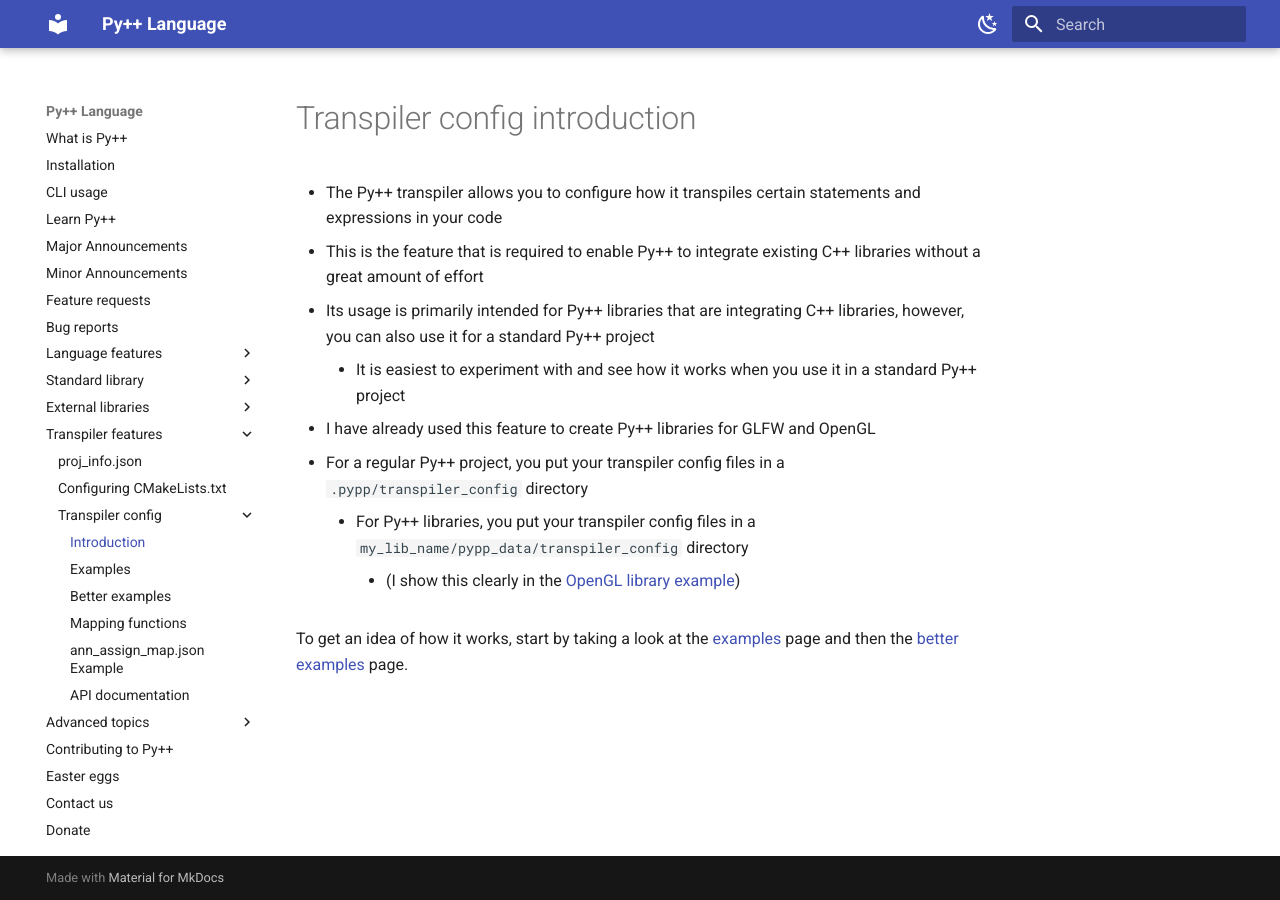
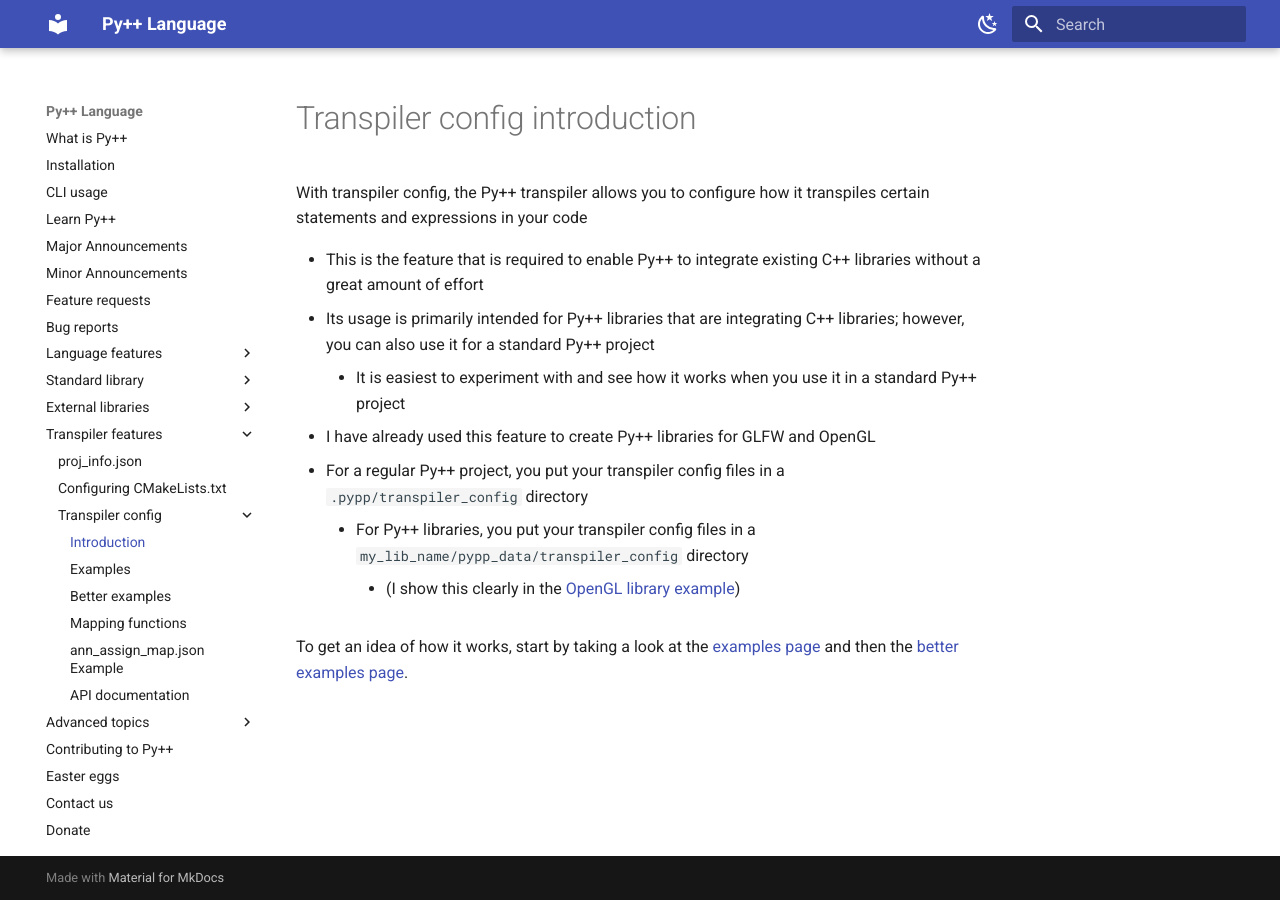
Before and after one commit to curtispuetz/pypp-docs, an MkDocs documentation site: the page built from docs/transpiler_features/config/introduction.md, in a window 1280 px wide. Built offline with MkDocs 1.6.1 and Material for MkDocs 9.7.7, drawn with Linux system fonts in a browser that asks for light colours.

Commit message:
Refine introduction for transpiler config documentation

```diff
--- a/docs/transpiler_features/config/introduction.md
+++ b/docs/transpiler_features/config/introduction.md
@@ -1,12 +1,13 @@
 # Transpiler config introduction
 
-- The Py++ transpiler allows you to configure how it transpiles certain statements and expressions in your code
+With transpiler config, the Py++ transpiler allows you to configure how it transpiles certain statements and expressions in your code
+
 - This is the feature that is required to enable Py++ to integrate existing C++ libraries without a great amount of effort
-- Its usage is primarily intended for Py++ libraries that are integrating C++ libraries, however, you can also use it for a standard Py++ project
+- Its usage is primarily intended for Py++ libraries that are integrating C++ libraries; however, you can also use it for a standard Py++ project
     - It is easiest to experiment with and see how it works when you use it in a standard Py++ project
 - I have already used this feature to create Py++ libraries for GLFW and OpenGL
 - For a regular Py++ project, you put your transpiler config files in a `.pypp/transpiler_config` directory
     - For Py++ libraries, you put your transpiler config files in a `my_lib_name/pypp_data/transpiler_config` directory
         - (I show this clearly in the [OpenGL library example](../../external_libraries/opengl_example.md))
 
-To get an idea of how it works, start by taking a look at the [examples](examples.md) page and then the [better examples](better_examples.md) page.
+To get an idea of how it works, start by taking a look at the [examples page](examples.md) and then the [better examples page](better_examples.md).
```
